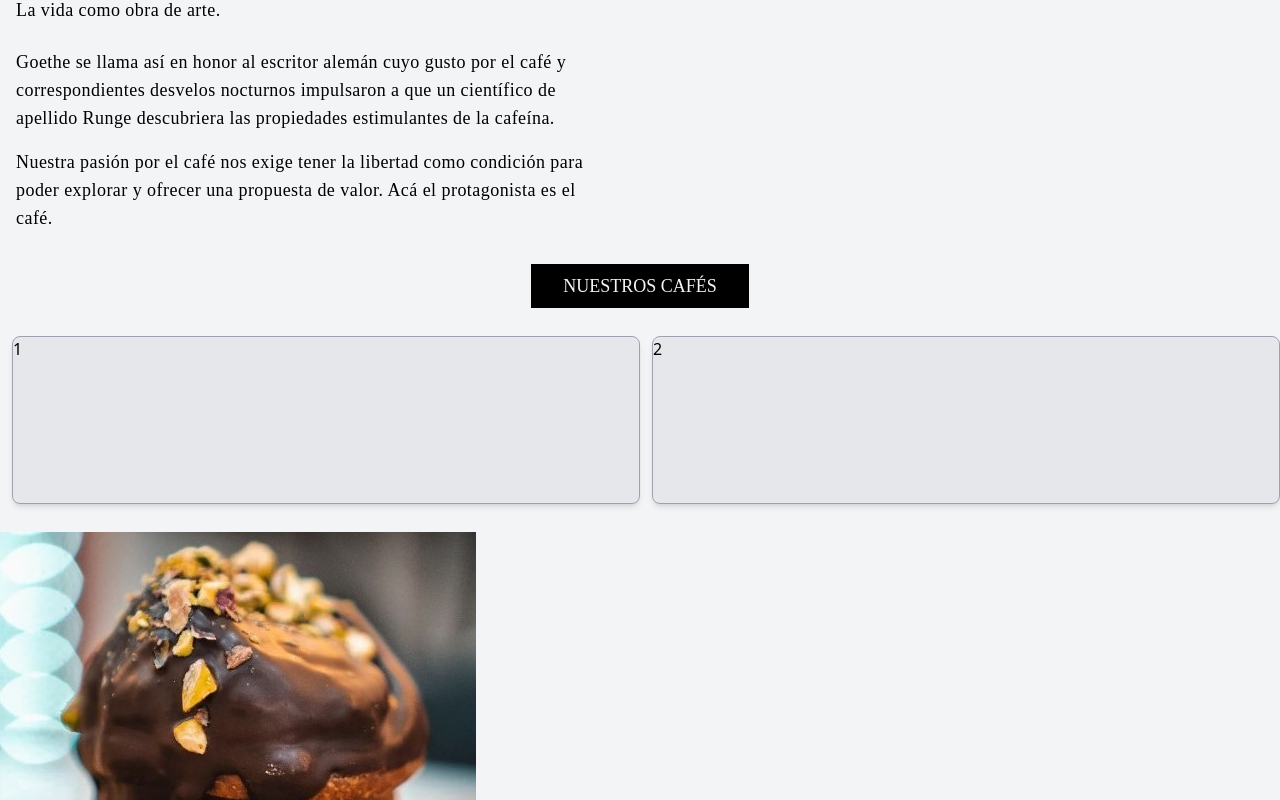
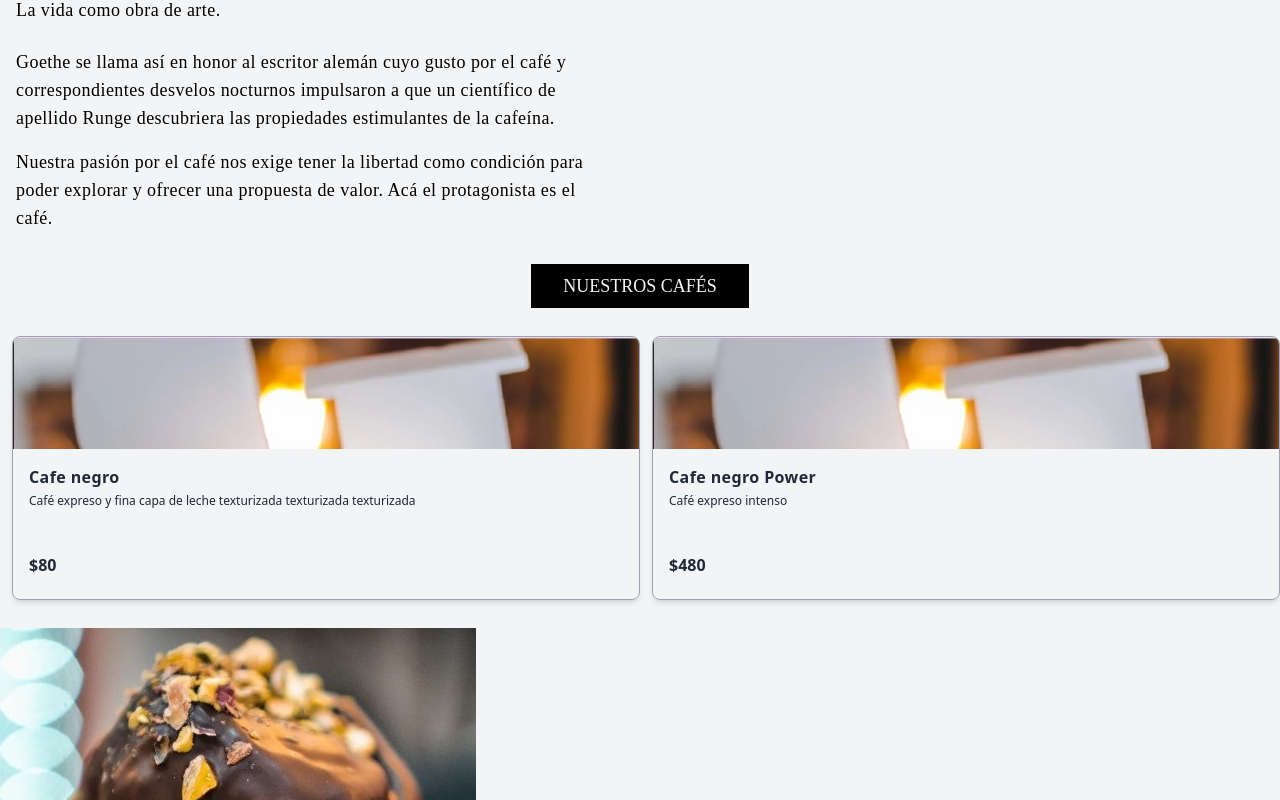
Before and after one commit to fedeferrelli/goethe, a React (Vite) app: page / in a window 1280 px wide. Shown: the part 412-1212 px from the top of the page. Built offline with nearby package versions, Linux system fonts and the light colour scheme; a web font is replaced by a local one.

Commit message:
Resttyle product carrousel

```diff
--- /dev/null
+++ b/src/assets/utils/productsToShow.jsx
@@ -0,0 +1,30 @@
+ import Image from '../images/carrousel.jpg'
+
+
+
+const productsToShow = [
+
+    {name: 'Cafe negro ',
+    image: Image,
+    descripcion : 'Café expreso y fina capa de leche texturizada texturizada texturizada texturizada texturizada texturizada',
+     precio : 80},
+
+     {name: 'Cafe negro Power',
+     image: Image,
+     descripcion : 'Café expreso intenso',
+      precio : 480},
+
+      {name: 'Cafe en Taza amarilla',
+    image:Image,
+    descripcion : 'Café servido en lña mejor taza del condado',
+     precio : 480},
+
+     {name: 'Cafecito',
+    image:Image,
+    descripcion : 'Café para compratir en cualquier momento del día',
+     precio : 480.5},
+
+
+];
+
+export default productsToShow;
--- a/src/components/Products.jsx
+++ b/src/components/Products.jsx
@@ -1,14 +1,42 @@
-import React from 'react'
+import React from 'react';
+
+import CafeBlack from '../assets/images/cafe_black.jpg';
+import CupCake from '../assets/images/cup_cake.jpg';
+import Cheers from '../assets/images/cheers.jpg';
+import Milk from '../assets/images/milk.jpg';
+import Pouring from '../assets/images/pouring_coffee.jpg';
+import Brunch from '../assets/images/brunch.jpg';
+
+import productsToShow from '../assets/utils/productsToShow';
 
 function Products() {
 
-    const productos = [1, 2, 3, 4]
+    const productos = [CafeBlack, CupCake, Cheers, Milk]
     return (
-        <div className="h-48  p-3 overflow-auto whitespace-nowrap">
+        <div className="h-72  p-3 overflow-auto whitespace-nowrap">
 
-{productos.map(e=>(
+{productsToShow.map(e=>(
 
-<div className="w-1/2 m-auto h-full bg-gray-200 inline-block rounded-lg border-[0.5px] border-gray-400 mr-3 shadow-md">{e}</div>
+
+<div className="w-1/2 m-auto h-full inline-block rounded-lg border-[0.5px] border-gray-400 mr-3 shadow-md overflow-hidden text-gray-800">
+
+    <div className="h-28 overflow-hidden">
+    <img className="w-full " src={e.image}/>
+    </div>
+
+    <section className="h-36 flex flex-col justify-between p-4 whitespace-normal">
+
+        <div className="flex flex-col">
+            <h1 className="font font-semibold tracking-wide">{e.name.slice(0,28)}</h1>
+            <p className="mt-1 text-xs  font-light inline-block">{e.descripcion.slice(0,70)}</p>
+        </div>
+
+        <div className="font font-semibold">${e.precio}</div>
+
+    </section>
+
+
+    </div>
 
 ))}
 
```
Also changed, not shown: src/assets/images/carrousel.jpg (added).
